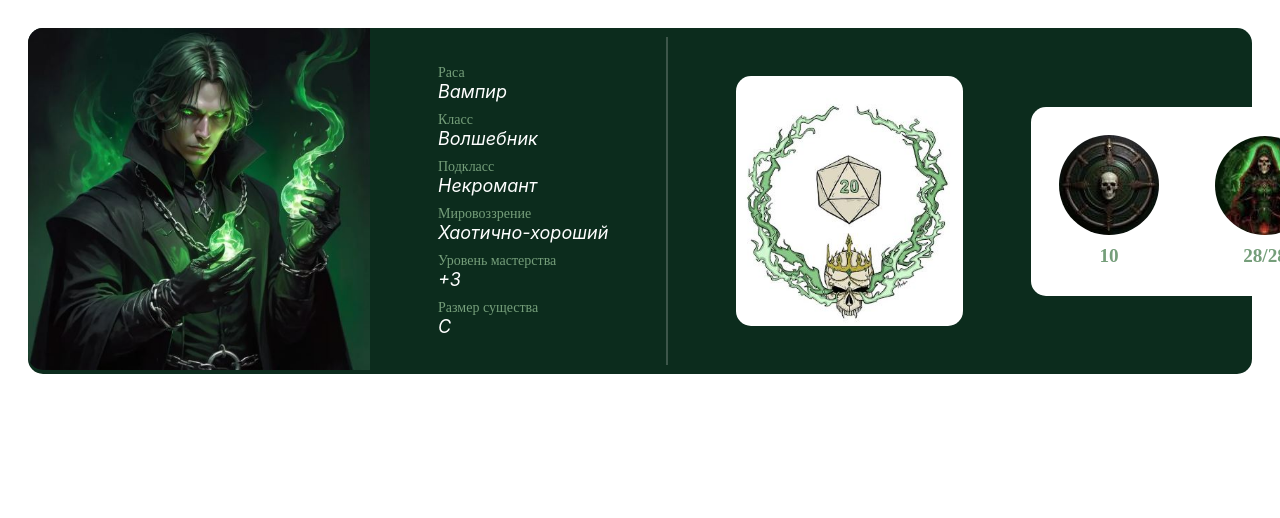
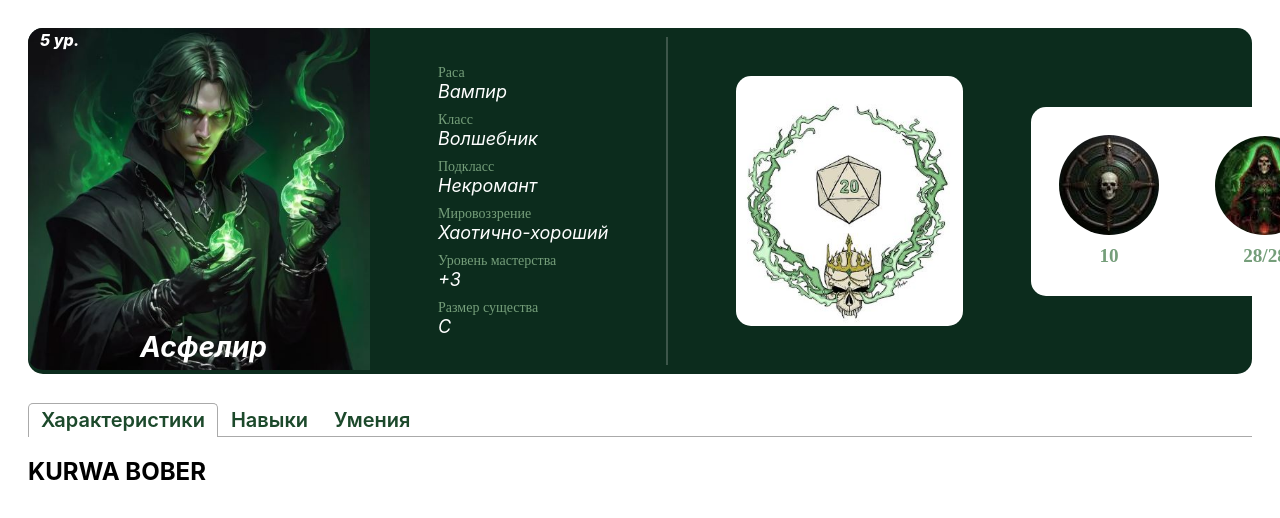
Before and after one commit to AndreyVorobiev88/DnDApp_React, a React (Create React App) app: page / in a window 1280 px wide. Shown: the top 518 px of the page. Built offline with nearby package versions, Linux system fonts and the light colour scheme.

Commit message:
modified:   package-lock.json 	modified:   package.json 	modified:   src/App.css 	modified:   src/App.js 	new file:   src/Components/TabsList.css 	new file:   src/Components/TabsList.jsx 	modified:   src/Main.css

```diff
--- a/package.json
+++ b/package.json
@@ -15,6 +15,7 @@
     "react-accordion-component": "^1.0.10",
     "react-dom": "^19.0.0",
     "react-scripts": "5.0.1",
+    "react-tabs": "^6.1.0",
     "web-vitals": "^2.1.4"
   },
   "scripts": {
--- a/src/App.css
+++ b/src/App.css
@@ -29,6 +29,17 @@
   color: #61dafb;
 }
 
+.portrait_image {
+
+  background-image: url('./Resources/Portrait.JPG');
+  border-top-left-radius: 15px;
+  border-bottom-left-radius: 15px;
+  width: 342px;
+  height: fit-content;
+  flex-grow: 1;
+
+}
+
 
 @keyframes App-logo-spin {
   from {
--- a/src/App.js
+++ b/src/App.js
@@ -28,6 +28,7 @@ import AccordeonSpell from "./Components/AccordeonSpell";
 import SpecSkillPanel from "./Components/SpecSkillPanel";
 import TextArea from "./Components/TextArea.jsx"
 import Divider from './Components/Divider.jsx';
+import TabsList from './Components/TabsList.jsx'
 
 const statImages = [strength, dexterity, constitution, intelligence, wisdom, charisma, perception];
 
@@ -41,8 +42,11 @@ function App() {
 
                 <div className='main_div_horizontal main_panel main_panel_size main_background'>
 
-                    <div className='main_panel'>
-                        <img src = {Portrait} className='main_portrait_image' alt='Portrait'></img>
+                    <div>
+                        <img src={Portrait} className='main_portrait_image' alt='Portrait'/>
+                        <span className='portrait_text_above_image main_text_value'>{data.Name}</span>
+                        <span className='level_text_above_image main_text_value'>{data.Level} ур.</span>
+
                     </div>
 
                     <Panel
@@ -71,6 +75,10 @@ function App() {
                 </div>
 
 
+                <TabsList/>
+
+
+
             </div>
 
         </div>
--- /dev/null
+++ b/src/Components/TabsList.css
@@ -0,0 +1,14 @@
+.tabs_text {
+
+    font-family: Inter;
+    font-weight: 600;
+    font-size: 20px;
+    line-height: 100%;
+    letter-spacing: 0%;
+
+    text-decoration-style: solid;
+    text-decoration-thickness: 0%;
+    text-decoration-skip-ink: auto;
+    color: #1C492B
+
+}
--- /dev/null
+++ b/src/Components/TabsList.jsx
@@ -0,0 +1,42 @@
+import { Tab, Tabs, TabList, TabPanel } from 'react-tabs';
+import 'react-tabs/style/react-tabs.css';
+import './TabsList.css'
+
+function TabsList(props) {
+
+    return (
+        <div className='main_panel_size main_margin_top'>
+            <Tabs >
+
+                <TabList>
+                    <Tab > <span className={"tabs_text"}>Характеристики</span></Tab>
+
+                    <Tab><span className={"tabs_text"}>Навыки</span></Tab>
+
+                    <Tab><span className={"tabs_text"}>Умения</span></Tab>
+
+                </TabList>
+
+                <TabPanel>
+                    <h2> KURWA BOBER</h2>
+                </TabPanel>
+
+                <TabPanel>
+                    <h2>Any content 2</h2>
+                </TabPanel>
+
+
+                <TabPanel>
+                    <h2>Any content 3</h2>
+                </TabPanel>
+
+            </Tabs>
+
+        </div>
+
+
+    )
+
+}
+
+export default TabsList
--- a/src/Main.css
+++ b/src/Main.css
@@ -48,6 +48,7 @@
     font-size:x-large;
     margin-left: 15px;
     text-align:right;
+    font-family: Inter;
 }
 
 .main_text_value
@@ -56,6 +57,7 @@
     font-weight: 400;
     color:#FFFFFF;
     font-size: 18px;
+    font-family: Inter;
 }
 
 .main_portrait_image {
@@ -64,6 +66,35 @@
   border-bottom-left-radius: 15px;
   width: 342px;
   height: fit-content;
+  font-family: Inter;
+
+}
+
+.portrait_text_above_image {
+
+
+    font-family: Inter;
+    position: absolute;
+    top: 330px;
+    left: 140px;
+    width: 100%;
+    font-weight: 700;
+    font-size: 28px;
+
+
+}
+
+.level_text_above_image {
+
+
+  position: absolute;
+  top: 30px;
+  left: 40px;
+  width: 100%;
+  font-weight: 800;
+  font-size: 16px;
+  font-family: Inter;
+
 
 }
 
@@ -92,6 +123,10 @@
   margin: 28px;
 }
 
+.main_margin_top {
+
+  margin-top: 28px;
+}
 .main_divider {
 
     border-right: 2px solid #FFFFFF33;
```
Also changed, not shown: 1 other file (tests, documents, lock files or other folders).
